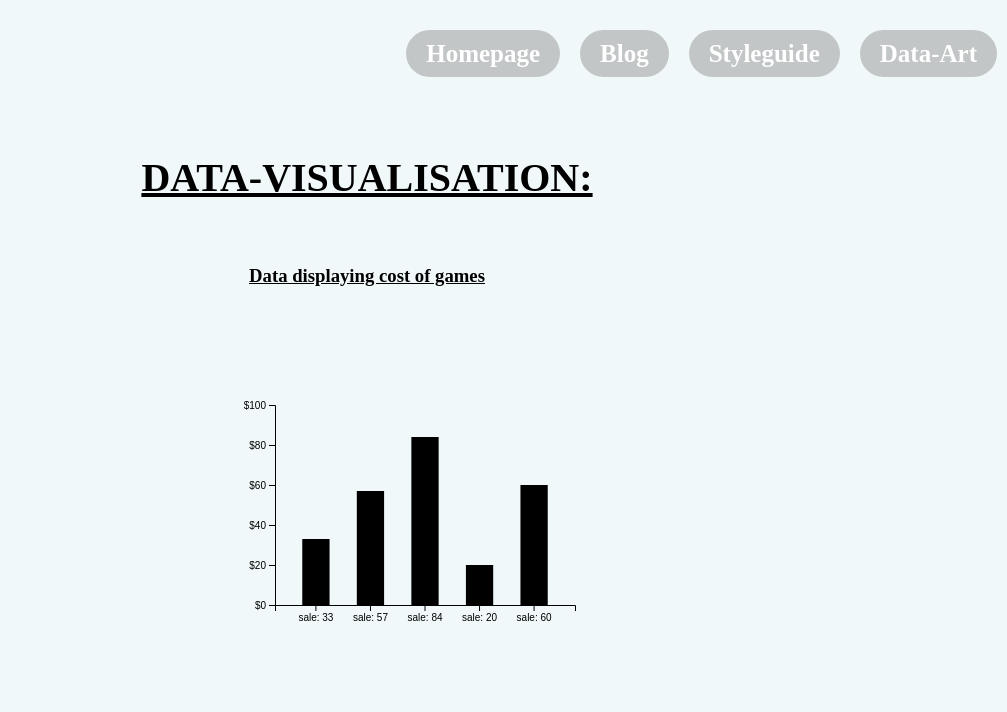
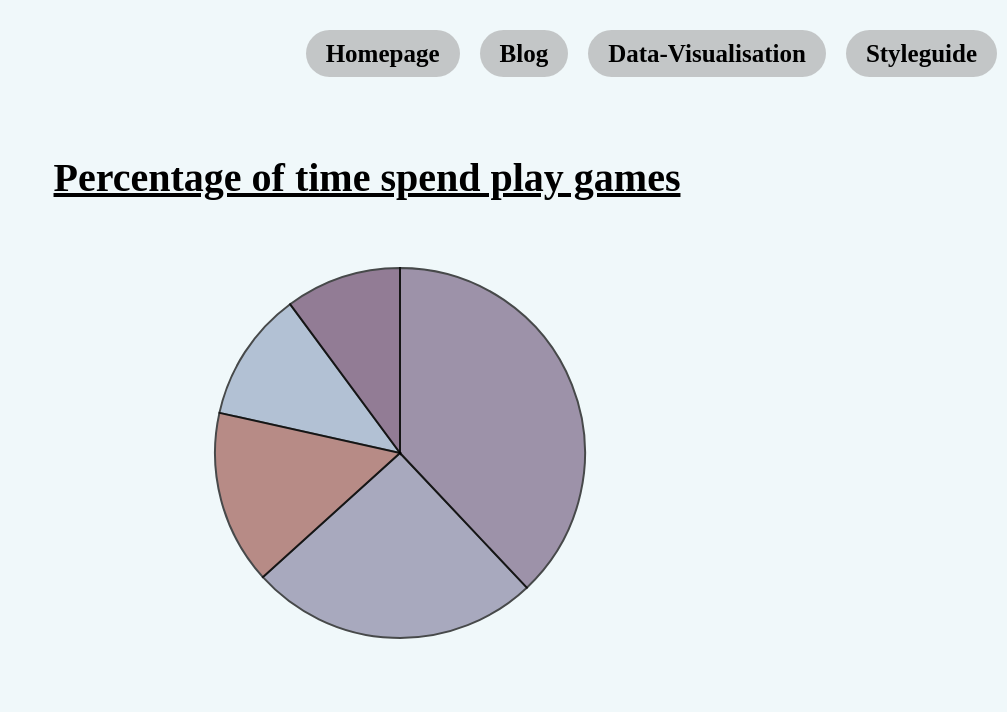
Before and after one commit to Fefeswork/IM-3B, a plain HTML site: page dv.html in a window 1280 px wide. Shown: the whole page, without its empty margins (273-1280 px from the left). Drawn offline with nearby package versions, Linux system fonts and the light colour scheme.

Commit message:
dv update

```diff
--- a/CSSFlder/dv.css
+++ b/CSSFlder/dv.css
@@ -15,7 +15,7 @@ nav{
 
    nav a{
         font-size: 25px;
-        color:white;
+        color:black;
         text-decoration: none;
         font-weight:bold;
         text-transform: capitalize;
--- a/dv.html
+++ b/dv.html
@@ -1,21 +1,15 @@
 <!DOCTYPE html>
 <html lang="en">
 <head>
-    <meta charset="UTF-8">
-    <meta http-equiv="X-UA-Compatible" content="IE=edge">
-    <meta name="viewport" content="width=device-width, initial-scale=1.0">
-    <title>Data-Visualisation Section</title>
-    <link rel="stylesheet" href="CSSFlder/normalize.css" />
-    <link rel="stylesheet" href="CSSFlder/dv.css" />
+  <meta charset="UTF-8">
+  <meta http-equiv="X-UA-Compatible" content="IE=edge">
+  <meta name="viewport" content="width=device-width, initial-scale=1.0">
+  <title>Data-Visualisation</title>
+  <link rel="stylesheet" href="CSSFlder/normalize.css" />
+  <link rel="stylesheet" href="CSSFlder/dv.css" />
+  <!-- Load d3.js -->
+<script src="https://d3js.org/d3.v4.js"></script>
 
-    <!--This is for the  bars on the graph
-  we are aso refrencing D3 scripts-->
-   <style>
-      .bar {
-          fill: black;
-      }
-  </style>
-  <script src="https://d3js.org/d3.v4.min.js"></script>
 </head>
 <body>
   <header>
@@ -31,79 +25,65 @@
       <ul>
         <li><a href="index.html" class="active">Homepage</a></li>
         <li><a href="blog.html" class="active">Blog</a></li>
+        <li><a href="dv.html" class="active">Data-Visualisation</a></li>
         <li><a href="styleguide.html" class="active">Styleguide</a></li>
-        <li><a href="da.html" class="active">Data-Art</a></li>
       </ul>
     </nav>
   </header>
+  <section class="graph">
+    <article>
+    <h1>Percentage of time spend play games</h1>
+    <!-- Create a div where the graph will take place -->
+<div id="my_dataviz"></div>
+    <script>
 
+      // set the dimensions and margins of the graph
+      var width = 450
+          height = 450
+          margin = 40
 
-      <main>
-        <h1> DATA-VISUALISATION:</h1>
-      </main>
+      // The radius of the pieplot is half the width or half the height (smallest one). I subtract a bit of margin.
+      var radius = Math.min(width, height) / 2 - margin
 
-      <section>
-        <h3>Data displaying cost of games</h3>
-       <!-- These few lines of code are just to test if the cookies are eneabled when the page loads-->
-       <p id="demo"></p>
+      // append the svg object to the div called 'my_dataviz'
+      var svg = d3.select("#my_dataviz")
+        .append("svg")
+          .attr("width", width)
+          .attr("height", height)
+        .append("g")
+          .attr("transform", "translate(" + width / 2 + "," + height / 2 + ")");
 
-       <script>
-       function checkCookies() {
-         var text = "";
-         if (navigator.cookieEnabled == true) {
-           text = "Cookies are enabled.";
-         } else {
-           text = "Cookies are not enabled.";
-         }
-         document.getElementById("demo").innerHTML = text;
-       }
+      // Create dummy data
+      var data = {a: 9, b: 20, c:30, d:8, e:12}
 
-       </script>
-       <svg width="500" height="400"></svg>
-       <script>
-       var dataset1 = [33, 57, 84, 20, 60]
+      // set the color scale
+      var color = d3.scaleOrdinal()
+        .domain(data)
+        .range(["#98abc5", "#8a89a6", "#7b6888", "#6b486b", "#a05d56"])
 
-       var svg = d3.select("svg"),
-                   margin = 200,
-                   width = svg.attr("width") - margin,
-                   height = svg.attr("height") - margin
+      // Compute the position of each group on the pie:
+      var pie = d3.pie()
+        .value(function(d) {return d.value; })
+      var data_ready = pie(d3.entries(data))
 
+      // Build the pie chart: Basically, each part of the pie is a path that we build using the arc function.
+      svg
+        .selectAll('whatever')
+        .data(data_ready)
+        .enter()
+        .append('path')
+        .attr('d', d3.arc()
+          .innerRadius(0)
+          .outerRadius(radius)
+        )
+        .attr('fill', function(d){ return(color(d.data.key)) })
+        .attr("stroke", "black")
+        .style("stroke-width", "2px")
+        .style("opacity", 0.7)
 
-       var xScale = d3.scaleBand().range([0, width]).padding(0.5),
-                   yScale = d3.scaleLinear().range([height, 0]);
+      </script>
+      </article>
+  </section>
 
-       var g = svg.append("g")
-                   .attr("transform", "translate(" + 100 + "," + 100 + ")");
-
-
-               xScale.domain(dataset1);
-               yScale.domain([0, 100]);
-
-               g.append("g")
-                .attr("transform", "translate(0," + height + ")")
-                .call(d3.axisBottom(xScale).tickFormat(function(d){
-                  return "sale: " + d;
-                })
-                );
-
-               g.append("g")
-                .call(d3.axisLeft(yScale).tickFormat(function(d){
-                    return "$" + d;
-                }).ticks(4));
-
-
-              g.selectAll(".bar")
-                .data(dataset1)
-                .enter().append("rect")
-                .attr("class", "bar")
-                .attr("x", function(d) { return xScale(d); })
-                .attr("y", function(d) { return yScale(d); })
-                .attr("width", xScale.bandwidth())
-                .attr("height", function(d) { return height - yScale(d); });
-
-       </script>
-
-
-</section>
 </body>
 </html>
```
Also changed, not shown: BlogpagePrac.html (added, +14 -0 lines), blog.html (+2 -0 lines), practice.html (line endings or trailing spaces).
